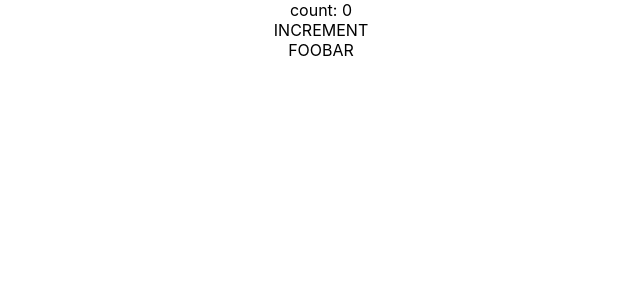
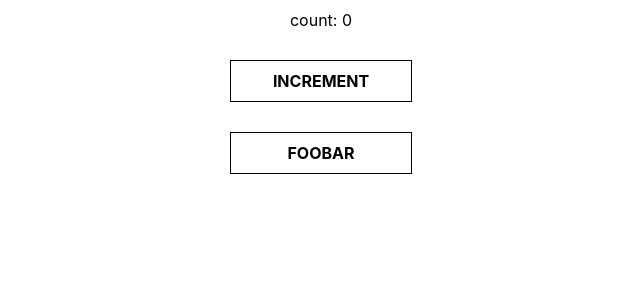
Before and after one commit to hisomura/playground-redux, a React (Create React App) app: page / in a window 1280 px wide. Shown: the top 300 px of the page, without its empty margins (319-959 px from the left). Built offline with nearby package versions, Linux system fonts and the light colour scheme.

Commit message:
ボタンに枠と影付けた

```diff
--- a/src/App.css
+++ b/src/App.css
@@ -36,3 +36,21 @@
         transform: rotate(360deg);
     }
 }
+
+.count {
+    margin-top: 10px;
+}
+
+.button {
+    border: 1px solid #000;
+    padding: 10px 40px;
+    font-weight: bold;
+    width: 100px;
+    margin: 30px auto;
+    cursor: pointer;
+}
+
+.button:hover {
+    box-shadow: 5px 5px 13px 0 rgb(0 0 0 / 50%);
+
+}
--- a/src/App.tsx
+++ b/src/App.tsx
@@ -19,9 +19,13 @@ function App() {
 
   return (
     <div className="App">
-      <div>count: {count}</div>
-      <div onClick={(_e) => dispatch({ type: "INCREMENT" })}>INCREMENT</div>
-      <div onClick={(_e) => dispatch({ type: "FOOBAR" })}>FOOBAR</div>
+      <div className="count">count: {count}</div>
+      <div className="button" onClick={(_e) => dispatch({ type: "INCREMENT" })}>
+        INCREMENT
+      </div>
+      <div className="button" onClick={(_e) => dispatch({ type: "FOOBAR" })}>
+        FOOBAR
+      </div>
     </div>
   );
 }
```
Lines whose indentation alone changed are shown as unchanged.
